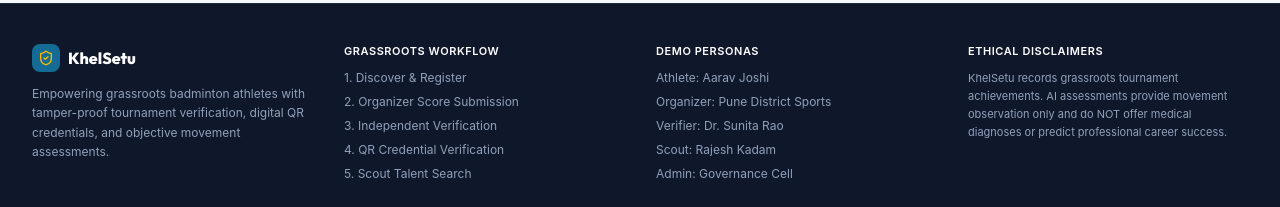
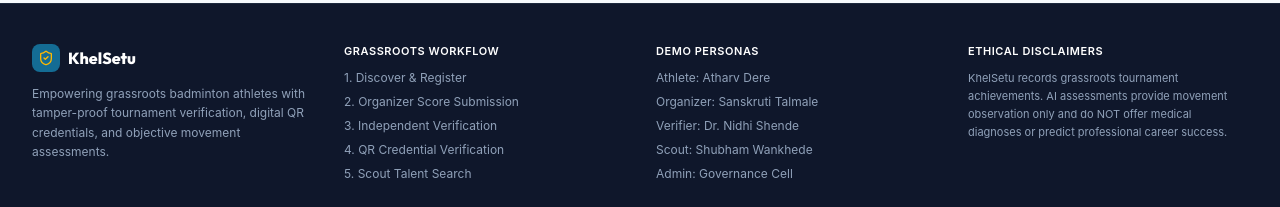
Before and after one commit to Astatos210/KhelSetu, a React (Vite) app: page / in a window 1280 px wide. Shown: the part 2063-2270 px from the top of the page. Built offline with nearby package versions, Linux system fonts and the light colour scheme; no server answers.

Commit message:
Update Footer.tsx

```diff
--- a/src/components/layout/Footer.tsx
+++ b/src/components/layout/Footer.tsx
@@ -42,10 +42,10 @@ export const Footer: React.FC = () => {
               Demo Personas
             </h4>
             <ul className="space-y-2 text-slate-400">
-              <li><Link to="/athlete/dashboard" className="hover:text-white transition-colors">Athlete: Aarav Joshi</Link></li>
-              <li><Link to="/organizer/dashboard" className="hover:text-white transition-colors">Organizer: Pune District Sports</Link></li>
-              <li><Link to="/verifier/dashboard" className="hover:text-white transition-colors">Verifier: Dr. Sunita Rao</Link></li>
-              <li><Link to="/scout/dashboard" className="hover:text-white transition-colors">Scout: Rajesh Kadam</Link></li>
+              <li><Link to="/athlete/dashboard" className="hover:text-white transition-colors">Athlete: Atharv Dere</Link></li>
+              <li><Link to="/organizer/dashboard" className="hover:text-white transition-colors">Organizer: Sanskruti Talmale</Link></li>
+              <li><Link to="/verifier/dashboard" className="hover:text-white transition-colors">Verifier: Dr. Nidhi Shende</Link></li>
+              <li><Link to="/scout/dashboard" className="hover:text-white transition-colors">Scout: Shubham Wankhede</Link></li>
               <li><Link to="/admin/dashboard" className="hover:text-white transition-colors">Admin: Governance Cell</Link></li>
             </ul>
           </div>
```
